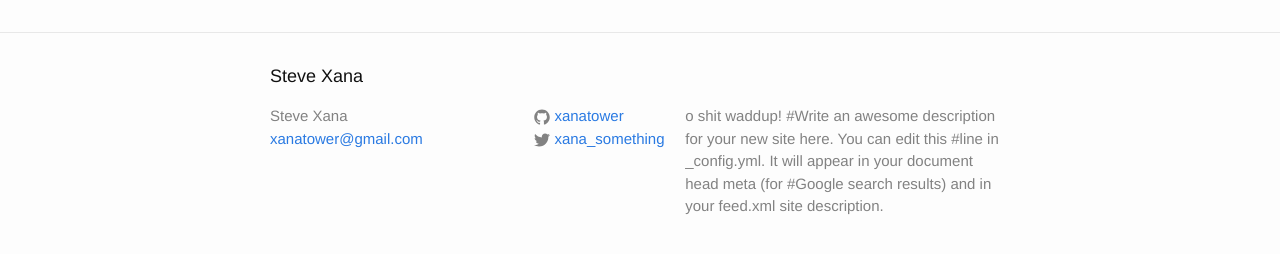
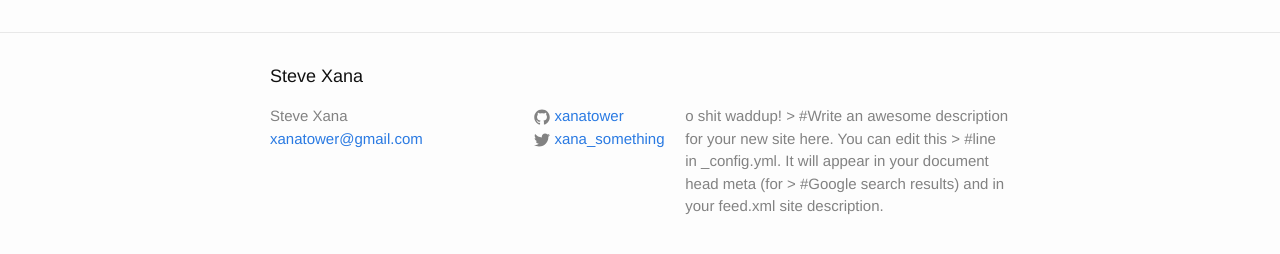
Before and after one commit to xanatower/xanatower.github.io, a Jekyll site: the page built from index.html, in a window 1280 px wide. Shown: the part 264-518 px from the top of the page. Built offline with Jekyll 4.4.1, drawn with Linux system fonts in a browser that asks for light colours.

```diff
--- a/_config.yml
+++ b/_config.yml
@@ -11,9 +11,9 @@ email: xanatower@gmail.com
 description: > # this means to ignore newlines until "baseurl:"
 
   o shit waddup!
-  #Write an awesome description for your new site here. You can edit this
-  #line in _config.yml. It will appear in your document head meta (for
-  #Google search results) and in your feed.xml site description.
+  > #Write an awesome description for your new site here. You can edit this
+  > #line in _config.yml. It will appear in your document head meta (for
+  > #Google search results) and in your feed.xml site description.
 baseurl: "" # the subpath of your site, e.g. /blog
 url: "http://xanatower.github.io/" # the base hostname & protocol for your site
 twitter_username: xana_something
```
